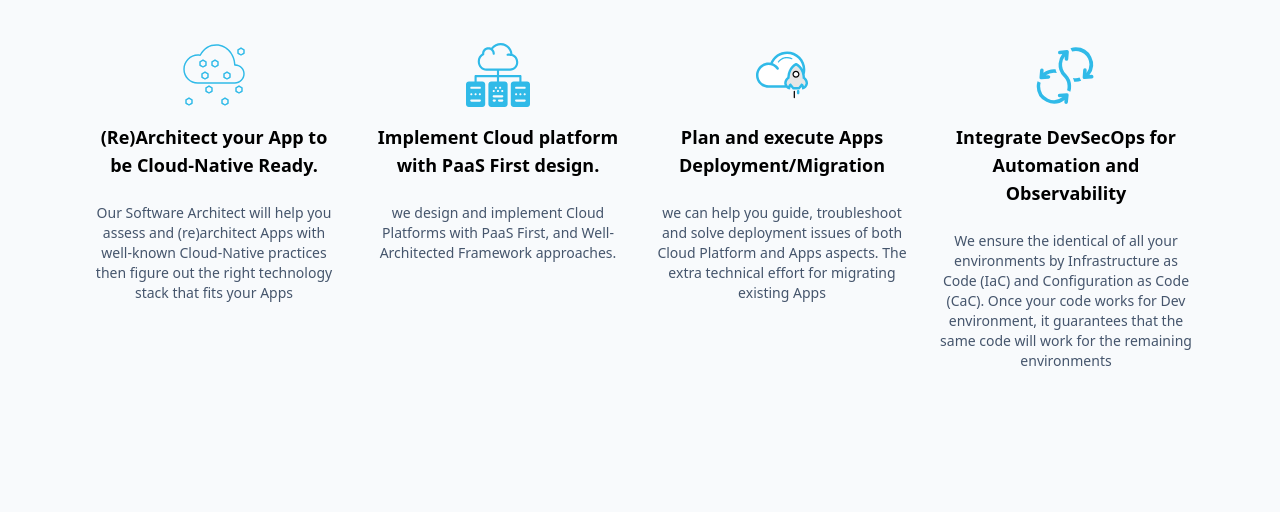
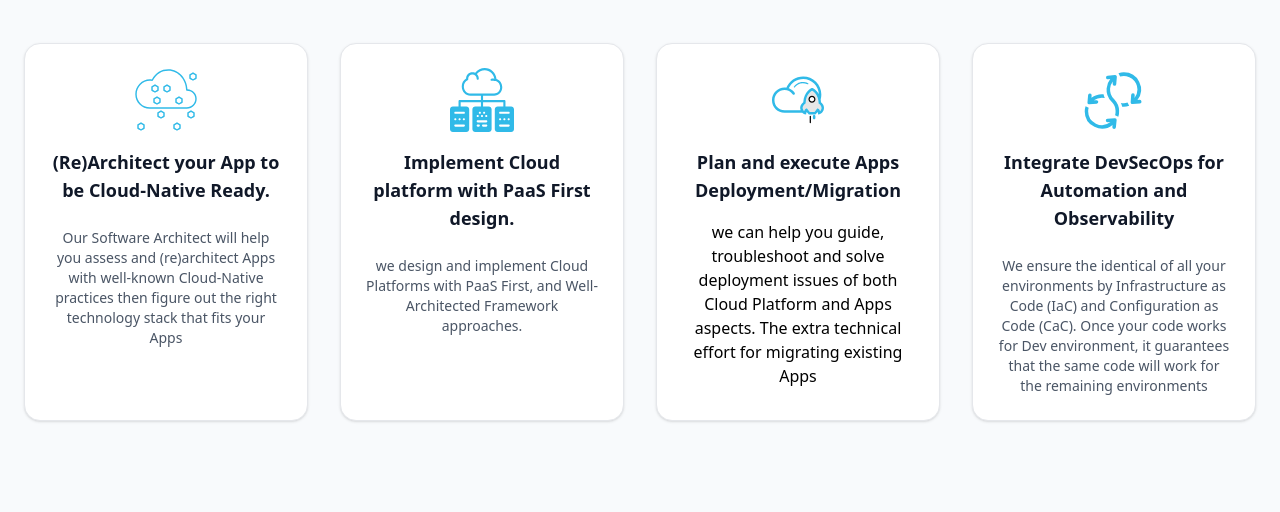
Before and after one commit to Sai-Myo-Myat/simple-eCommerce, a website: page src/index.html in a window 1280 px wide. Shown: the part 761-1273 px from the top of the page. Drawn offline with Linux system fonts and the light colour scheme.

Commit message:
refactor: created reusable class for feature cards and added hover animation

```diff
--- a/src/index.css
+++ b/src/index.css
@@ -1 +1,16 @@
 @import "tailwindcss";
+
+.feature-card {
+  @apply text-center flex flex-col items-center gap-4 rounded-2xl border border-gray-200 bg-white p-6 shadow-sm
+         transition-all duration-300 hover:scale-[1.02]
+         hover:border-indigo-500 hover:shadow-md;
+}
+
+.feature-card-title {
+  @apply text-lg font-semibold text-gray-900
+         group-hover:text-indigo-600 transition-colors;
+}
+
+.feature-card-description {
+  @apply mt-2 text-sm text-gray-600;
+}
--- a/src/index.html
+++ b/src/index.html
@@ -37,7 +37,7 @@
 
     <!-- Features Section -->
     <section class="py-20 bg-slate-50">
-      <div class="max-w-6xl mx-auto px-6">
+      <div class="max-w-7xl mx-auto px-6">
         <h2 class="text-3xl font-bold text-center mb-12">
           What You'll Get with
           <span class="text-[#30bae8]"> Zeabix CloudBoost Pro</span>
@@ -45,7 +45,7 @@
         <div
           class="grid grid-cols-1 md:grid-cols-2 lg:grid-cols-4 gap-8 text-center"
         >
-          <div class="text-center flex flex-col items-center gap-4">
+          <div class="group feature-card">
             <svg
               fill="#30bae8"
               version="1.1"
@@ -76,16 +76,16 @@
                 ></rect>
               </g>
             </svg>
-            <h3 class="font-semibold text-lg mb-2">
+            <h3 class="feature-card-title">
               (Re)Architect your App to be Cloud-Native Ready.
             </h3>
-            <p class="text-slate-600 text-sm">
+            <p class="feature-card-description">
               Our Software Architect will help you assess and (re)architect Apps
               with well-known Cloud-Native practices then figure out the right
               technology stack that fits your Apps
             </p>
           </div>
-          <div class="text-center flex flex-col items-center gap-4">
+          <div class="group feature-card">
             <svg
               fill="#30bae8"
               height="64px"
@@ -113,15 +113,15 @@
                 </g>
               </g>
             </svg>
-            <h3 class="font-semibold text-lg mb-2">
+            <h3 class="feature-card-title">
               Implement Cloud platform with PaaS First design.
             </h3>
-            <p class="text-slate-600 text-sm">
+            <p class="feature-card-description">
               we design and implement Cloud Platforms with PaaS First, and
               Well-Architected Framework approaches.
             </p>
           </div>
-          <div class="text-center flex flex-col items-center gap-4">
+          <div class="group feature-card">
             <svg
               width="64px"
               height="64px"
@@ -180,16 +180,16 @@
                 ></path>
               </g>
             </svg>
-            <h3 class="font-semibold text-lg mb-2">
+            <h3 class="feature-card-title">
               Plan and execute Apps Deployment/Migration
             </h3>
-            <p class="text-slate-600 text-sm">
+            <p class="feature-card-desctiption">
               we can help you guide, troubleshoot and solve deployment issues of
               both Cloud Platform and Apps aspects. The extra technical effort
               for migrating existing Apps
             </p>
           </div>
-          <div class="text-center flex flex-col items-center gap-4">
+          <div class="group feature-card">
             <svg
               fill="#30bae8"
               width="64px"
@@ -227,10 +227,10 @@
                 </g>
               </g>
             </svg>
-            <h3 class="font-semibold text-lg mb-2">
+            <h3 class="feature-card-title">
               Integrate DevSecOps for Automation and Observability
             </h3>
-            <p class="text-slate-600 text-sm">
+            <p class="feature-card-description">
               We ensure the identical of all your environments by Infrastructure
               as Code (IaC) and Configuration as Code (CaC). Once your code
               works for Dev environment, it guarantees that the same code will
```
Also changed, not shown: src/output.css.
